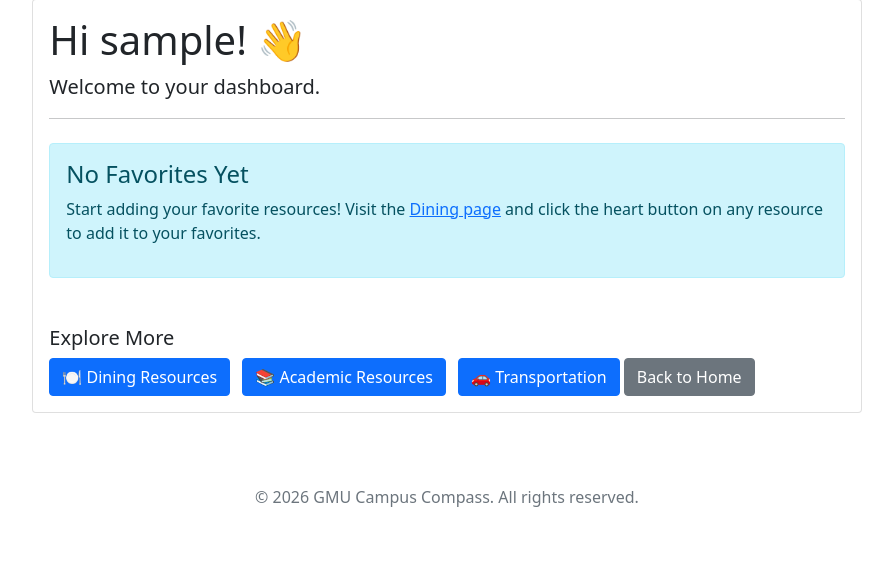
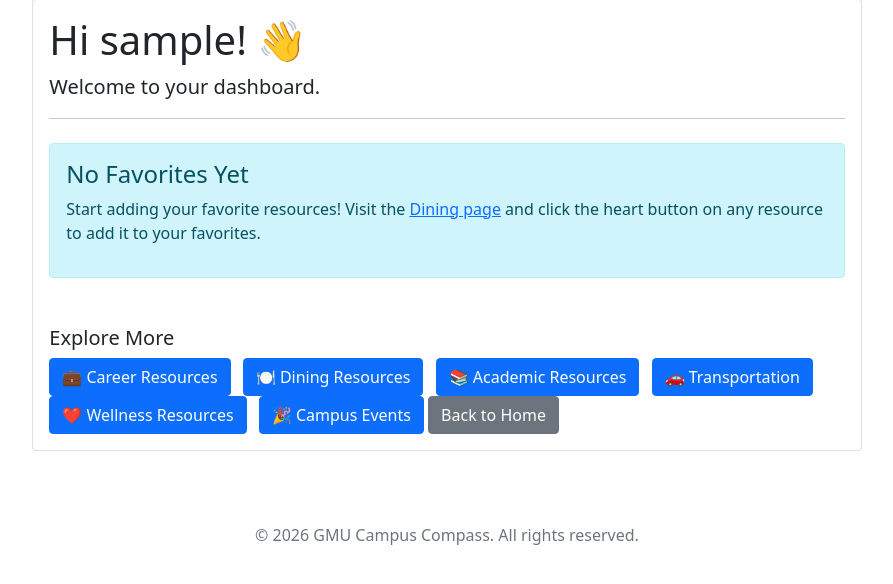
Before and after one commit to kanmani-m/masoncampuscompass, a Flask app: page /dashboard in a window 1280 px wide. Shown: the part 95-679 px from the top of the page, without its empty margins (193-1086 px from the left). Run offline with Flask 3, Linux system fonts and the light colour scheme; the visitor is signed in with stand-in values (Sample User, id 1); data that the repository does not hold is empty.

Commit message:
added all categories to explore more tab

```diff
--- a/webapp/templates/dashboard.html
+++ b/webapp/templates/dashboard.html
@@ -42,10 +42,14 @@
 
                 <div class="mt-5">
                     <h5>Explore More</h5>
+                    <a href="{{ url_for('main.career-internship-resources') }}" class="btn btn-primary me-2">💼 Career Resources</a>
                     <a href="{{ url_for('main.dining') }}" class="btn btn-primary me-2">🍽️ Dining Resources</a>
                     <a href="{{ url_for('main.academicResource') }}" class="btn btn-primary me-2">📚 Academic Resources</a>
                     <a href="{{ url_for('main.transportation') }}" class="btn btn-primary">🚗 Transportation</a>
+                    <a href="{{ url_for('main.wellness_resources') }}" class="btn btn-primary me-2">❤️ Wellness Resources</a>
+                    <a href="{{ url_for('main.campus_events_clubs') }}" class="btn btn-primary">🎉 Campus Events</a>
                     <a href="{{ url_for('main.index') }}" class="btn btn-secondary">Back to Home</a>
+
                 </div>
             </div>
         </div>
```
